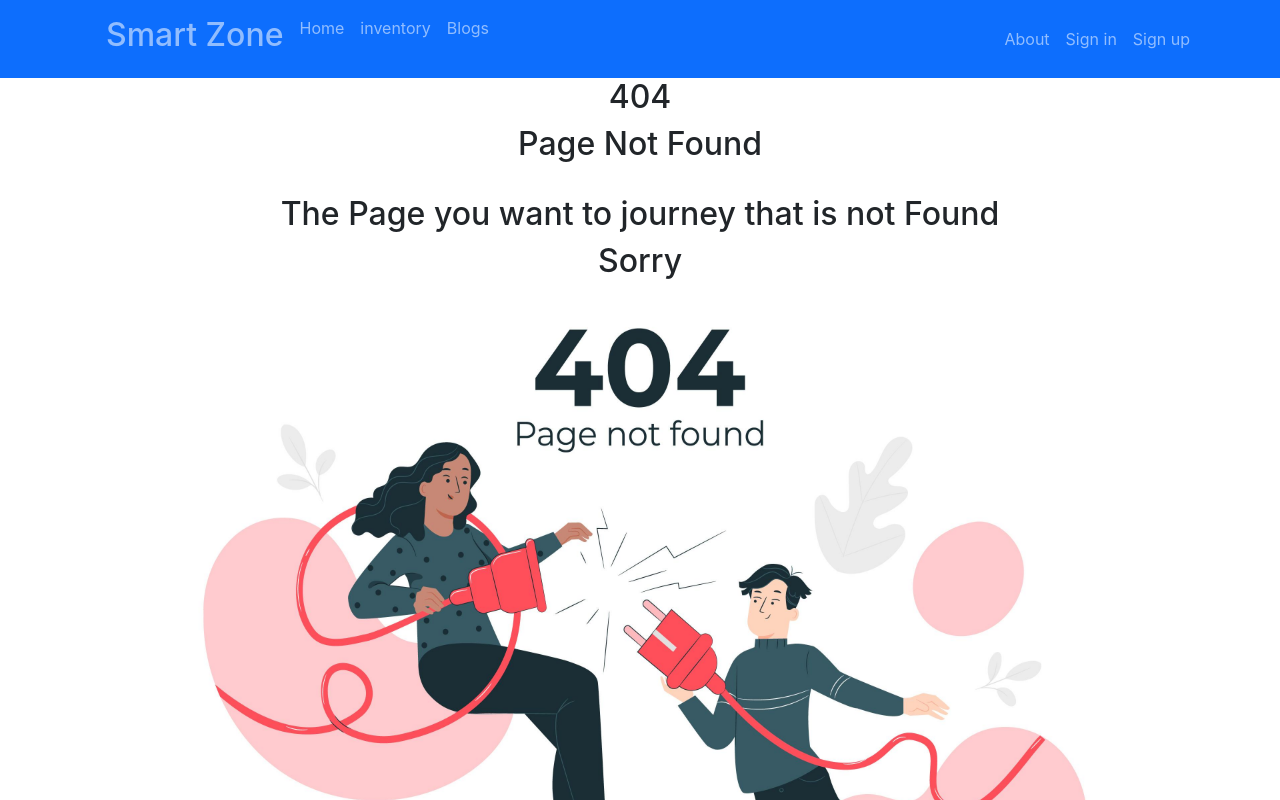
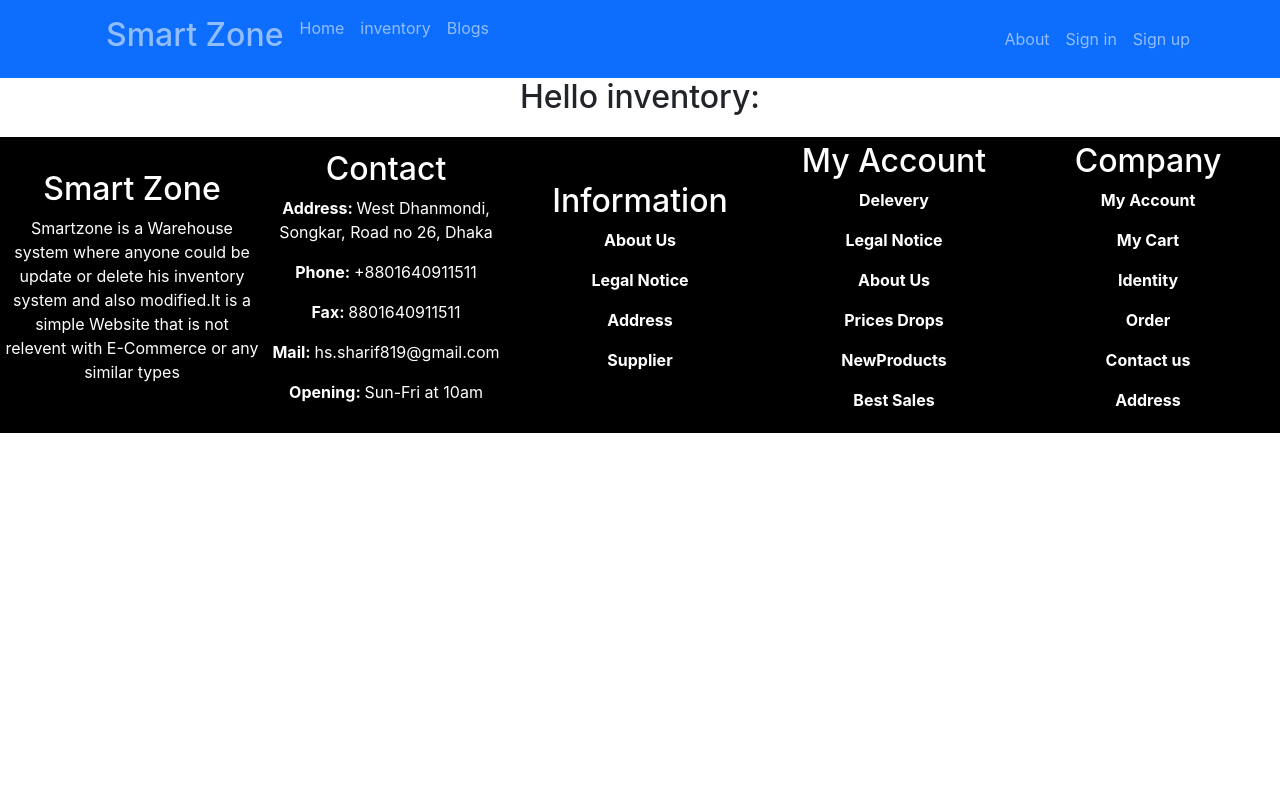
Before and after one commit to hasansharif819/warehouse_management_system_client, a React (Create React App) app: page /inventories/1 in a window 1280 px wide. Shown: the top 800 px of the page. Built offline with nearby package versions, Linux system fonts and the light colour scheme; no server answers.

Commit message:
delevered button

```diff
--- a/src/App.js
+++ b/src/App.js
@@ -31,7 +31,7 @@ function App() {
 
         <Route path='/manageInventories' element={<ManageInventory></ManageInventory>}></Route>
 
-        <Route path='/inventory/:id' element={<InventoryDetails></InventoryDetails>}></Route>
+        <Route path='/inventories/:inventoriesId' element={<InventoryDetails></InventoryDetails>}></Route>
 
         <Route path='/about' element={<About></About>}></Route>
 
--- /dev/null
+++ b/src/hooks/useInventoryDetails.js
@@ -0,0 +1,15 @@
+import { useEffect, useState } from "react";
+
+const useInventoryDetails = inventoriesId => {
+    const [inventoryDetails, setInventoryDetails] = useState({});
+    useEffect( () => {
+        const url = `http://localhost:5000/inventory/${inventoriesId}`;
+        fetch(url)
+        .then(res => res.json())
+        .then(data => setInventoryDetails(data))
+
+    }, [inventoriesId])
+    return [inventoryDetails];
+}
+
+export default useInventoryDetails;
--- a/src/pages/Inventory/Inventory.js
+++ b/src/pages/Inventory/Inventory.js
@@ -1,21 +1,29 @@
 import React from 'react';
+import { useNavigate } from 'react-router-dom';
 import './Inventory.css';
 
-const Inventory = ({inventory}) => {
-    console.log(inventory)
-    const {img, name, _id, price, quantity, supplier, description} = inventory;
+const Inventory = ({ inventory }) => {
+    const { img, name, _id, price, quantity, supplier, description } = inventory;
+
+    const navigate = useNavigate();
+    const navigateToInventoryDetail = id => {
+        navigate(`/inventories/${id}`);
+    }
+
+
     return (
         <div className='mobile'>
             <img height={300} width={300} src={img} alt="" />
             <div>
-            <h4>{name}</h4>
-            <p>Price: {price}</p>
-            <p>Supplier: {supplier}</p>
-            <p>Description: {description}</p>
+                <h4>{name}</h4>
+                <p>Price: {price}</p>
+                <p>Supplier: {supplier}</p>
+                <p>Description: {description}</p>
             </div>
             <div className='quantity'>
                 <p>Quantity: {quantity}</p>
                 <button className='btn btn-primary'>Update</button>
+                <button onClick={() => navigateToInventoryDetail(_id)} className='btn btn-primary'>Delevered</button>
             </div>
         </div>
     );
--- a/src/pages/InventoryDetails/InventoryDetails.js
+++ b/src/pages/InventoryDetails/InventoryDetails.js
@@ -1,16 +1,9 @@
-import React, { useEffect, useState } from 'react';
 import { useParams } from 'react-router-dom';
+import useInventoryDetails from '../../hooks/useInventoryDetails';
 
 const InventoryDetails = () => {
-    const {id} = useParams();
-    const [inventoryDetails, setInventoryDetails] = useState([]);
-
-    useEffect( () => {
-        const url = `http://localhost:5000/inventory/${id}`;
-        fetch(url)
-        .then(res => res.json())
-        .then(data => setInventoryDetails(data))
-    }, [])
+    const {inventoriesId} = useParams();
+    const [inventoryDetails] = useInventoryDetails(inventoriesId);
 
     return (
         <div>
--- a/src/pages/MyItem/MyItem.js
+++ b/src/pages/MyItem/MyItem.js
@@ -14,21 +14,23 @@ const MyItem = () => {
         const getItems = async() => {
             const email = user.email;
             const url = `http://localhost:5000/myitem?email=${email}`;
-            try{
-                const {data} = await axios.get(url, {
-                    headers: {
-                        authorization: `bearer ${localStorage.getItem('accessToken')}`
-                    }
-                });
-                    setItems(data);
-            }
-            catch(error){
-                if(error.response.status === 401 || 403){
-                    signOut(auth);
-                    navigate('/login');
-                }
+            const {data} = await axios.get(url)
+            setItems(data);
+        //     try{
+        //         const {data} = await axios.get(url, {
+        //             headers: {
+        //                 authorization: `bearer ${localStorage.getItem('accessToken')}`
+        //             }
+        //         });
+        //             setItems(data);
+        //     }
+        //     catch(error){
+        //         if(error.response.status === 401 || 403){
+        //             signOut(auth);
+        //             navigate('/login');
+        //         }
 
-            }
+        //     }
         }
         getItems();
     }, [user])
```
